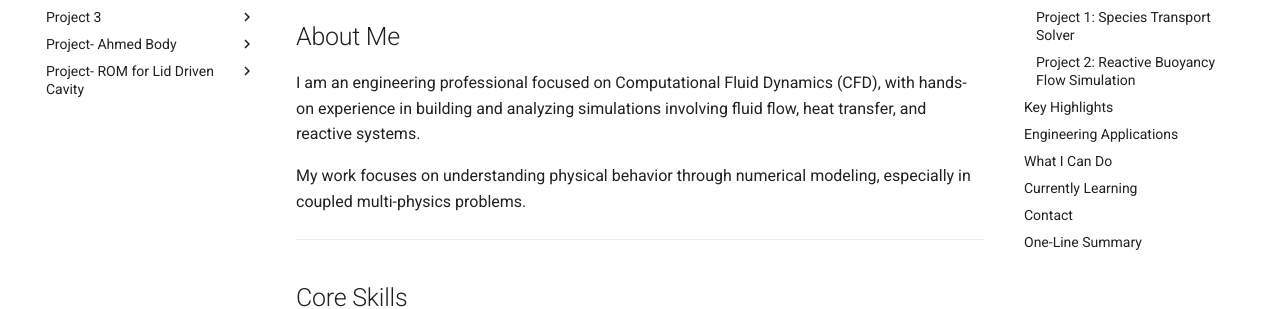
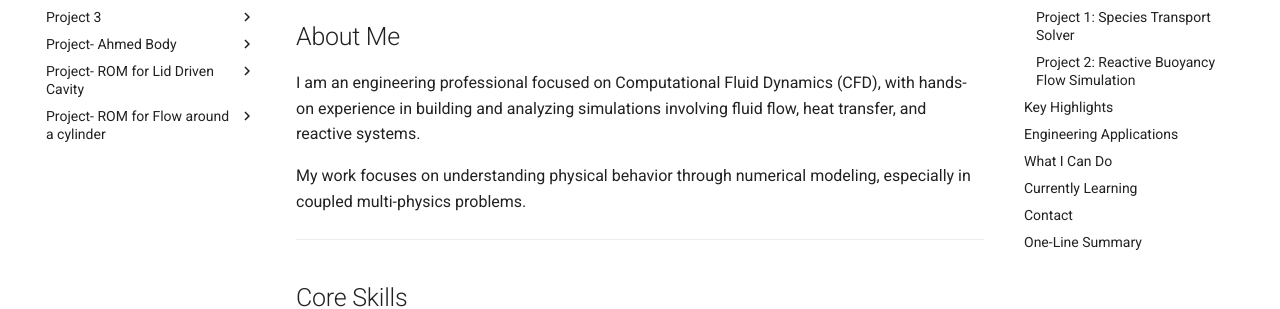
Before and after one commit to ajayn145/cfd-portfolio, an MkDocs documentation site: the page built from docs/index.md, in a window 1280 px wide. Shown: the part 202-511 px from the top of the page. Built offline with MkDocs 1.6.1 and Material for MkDocs 9.7.7, drawn with Linux system fonts in a browser that asks for light colours; some of the changed lines change nothing that is shown.

Commit message:
project-cylinder added

```diff
--- a/mkdocs.yml
+++ b/mkdocs.yml
@@ -54,6 +54,12 @@ nav:
       - ROM Implementation: project-4-ROM_lid_driven_cavity/ROM-implementation.md
       - Simualtion Logic: project-4-ROM_lid_driven_cavity/simulation-logic.md
       - Results: project-4-ROM_lid_driven_cavity/results.md
+  - Project- ROM for Flow around a cylinder:
+      - Overview: project-5-ROM_flow_around_a_cylinder/overview.md
+      - Governing Equations: pproject-5-ROM_flow_around_a_cylinder/governing-equations.md
+      - ROM Implementation: project-5-ROM_flow_around_a_cylinder/ROM-implementation.md
+      - Simualtion Logic: project-5-ROM_flow_around_a_cylinder/simulation-logic.md
+      - Results: project-5-ROM_flow_around_a_cylinder/results.md
 
 
 markdown_extensions:
```
